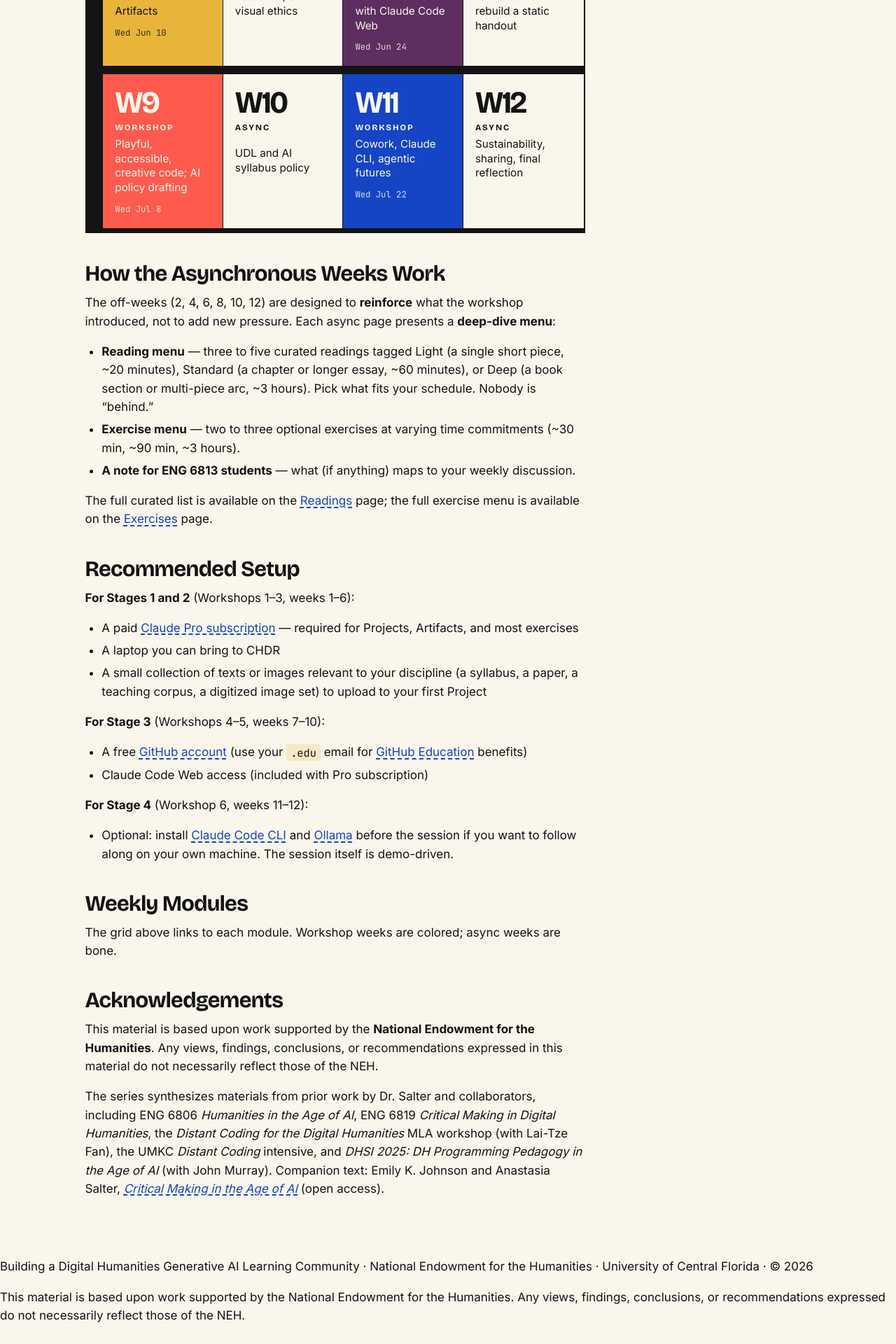
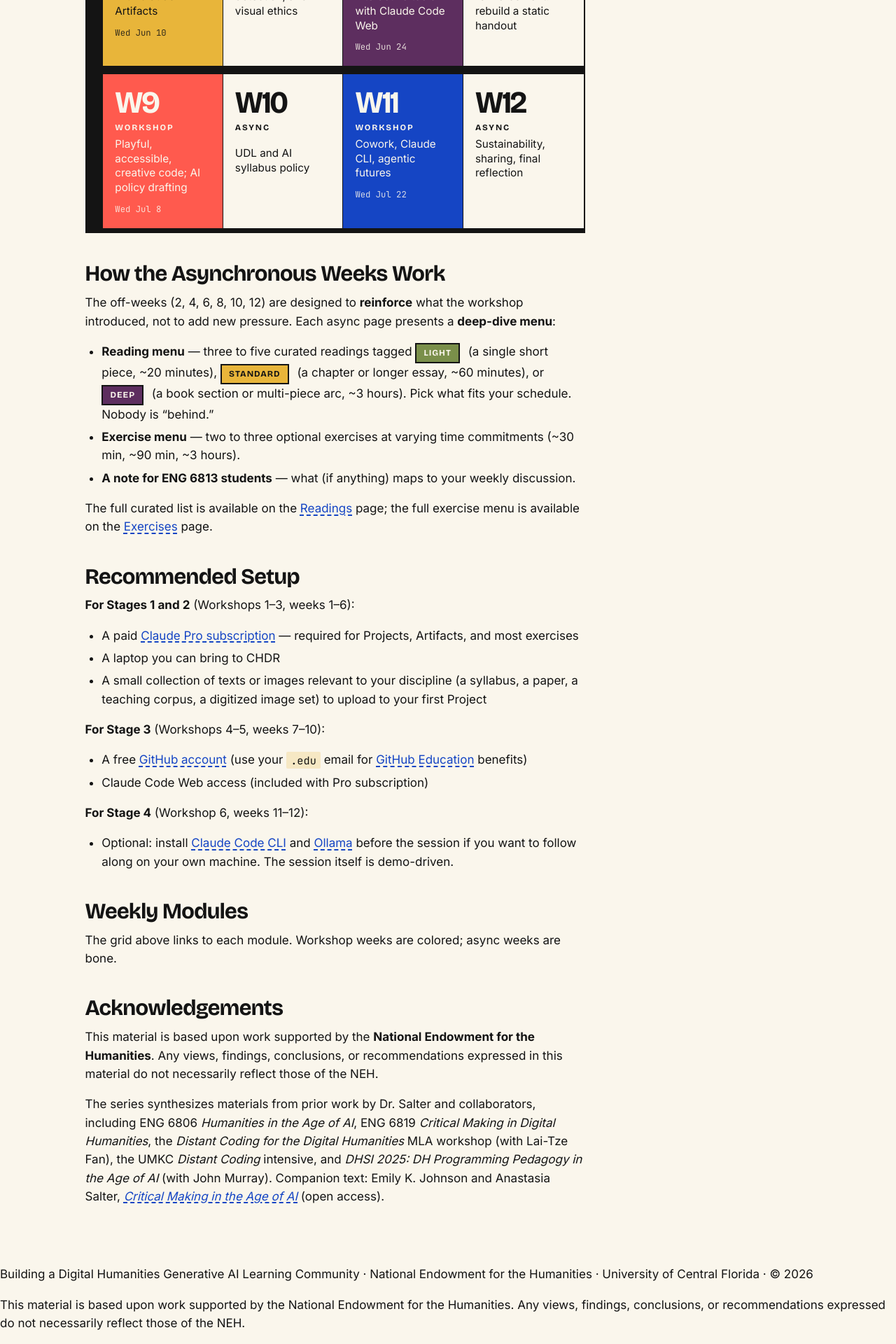
Before and after one commit to AMSUCF/NEH_AI_DH, a Jekyll site: the page built from index.md, in a window 1280 px wide. Shown: the part 2746-4666 px from the top of the page at 70% size. Built offline with Jekyll 4.4.1, drawn with Linux system fonts in a browser that asks for light colours.

Commit message:
css: tags pills + animated stitch-divider class
Co-Authored-By: Claude Opus 4.7 (1M context) <noreply@anthropic.com>

```diff
--- a/assets/css/style.css
+++ b/assets/css/style.css
@@ -478,3 +478,39 @@ a:hover, a:focus {
   font-variation-settings: "opsz" 14, "wdth" 100, "wght" 700;
   color: var(--ink);
 }
+
+/* ===== Reading-time tags ===== */
+.tag {
+  display: inline-block;
+  font-family: var(--display);
+  font-variation-settings: "opsz" 14, "wdth" 100, "wght" 700;
+  font-size: 0.72rem;
+  letter-spacing: 0.08em;
+  text-transform: uppercase;
+  padding: 0.18rem 0.6rem;
+  margin-right: 0.4rem;
+  border: 2px solid var(--ink);
+  background: var(--bone);
+  color: var(--ink);
+  white-space: nowrap;
+}
+.tag-light    { background: var(--sage);    color: var(--bone); }
+.tag-standard { background: var(--mustard); color: var(--ink); }
+.tag-deep     { background: var(--plum);    color: var(--bone); }
+
+/* ===== Animated stitch divider — opt-in via class ===== */
+.stitch-divider {
+  height: 4px;
+  margin: 2.25rem auto;
+  max-width: 100%;
+  background-image: linear-gradient(90deg, var(--ink) 0 8px, transparent 8px 16px);
+  background-size: 16px 4px;
+  background-repeat: repeat-x;
+  animation: stitchDraw 1.4s 0.1s cubic-bezier(.55,.06,.26,1) both;
+  width: 100%;
+  transform-origin: left center;
+}
+@keyframes stitchDraw {
+  from { transform: scaleX(0); }
+  to   { transform: scaleX(1); }
+}
```
